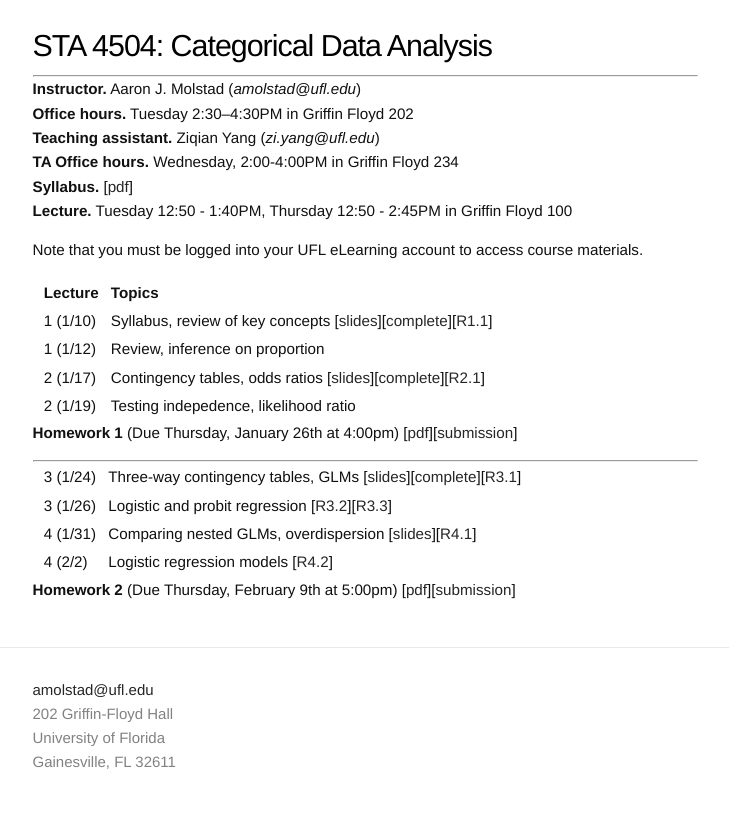
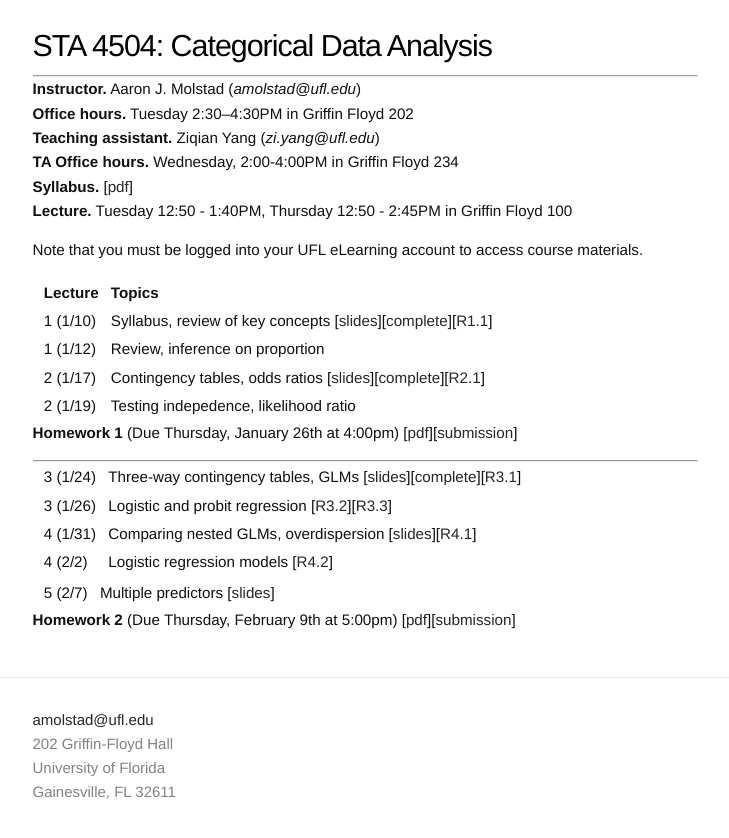
Before and after one commit to ajmolstad/ajmolstad.github.io, a Jekyll site: the page built from S23_STA4504.md, in a window 1280 px wide. Shown: the top 838 px of the page, without its empty margins (275-1004 px from the left). Built offline with Jekyll 4.4.1, drawn with Linux system fonts in a browser that asks for light colours.

Commit message:
Update S23_STA4504.md

```diff
--- a/S23_STA4504.md
+++ b/S23_STA4504.md
@@ -31,6 +31,8 @@ Note that you must be logged into your UFL eLearning account to access course ma
 || 4 (1/31) || Comparing nested GLMs, overdispersion [[slides](https://ufl.instructure.com/files/75612278/download?download_frd=1)][[R4.1](https://ufl.instructure.com/files/75750467/download?download_frd=1)] ||
 || 4 (2/2) || Logistic regression models [[R4.2](https://ufl.instructure.com/files/75750466/download?download_frd=1)]||
 
+|| 5 (2/7) || Multiple predictors [[slides](https://ufl.instructure.com/files/75880963/download?download_frd=1)] ||
+
 
 **Homework 2** (Due Thursday, February 9th at 5:00pm) [[pdf](
 https://ufl.instructure.com/files/75670901/download?download_frd=1)][[submission](https://ufl.instructure.com/courses/473412/assignments/5574820)]
```
